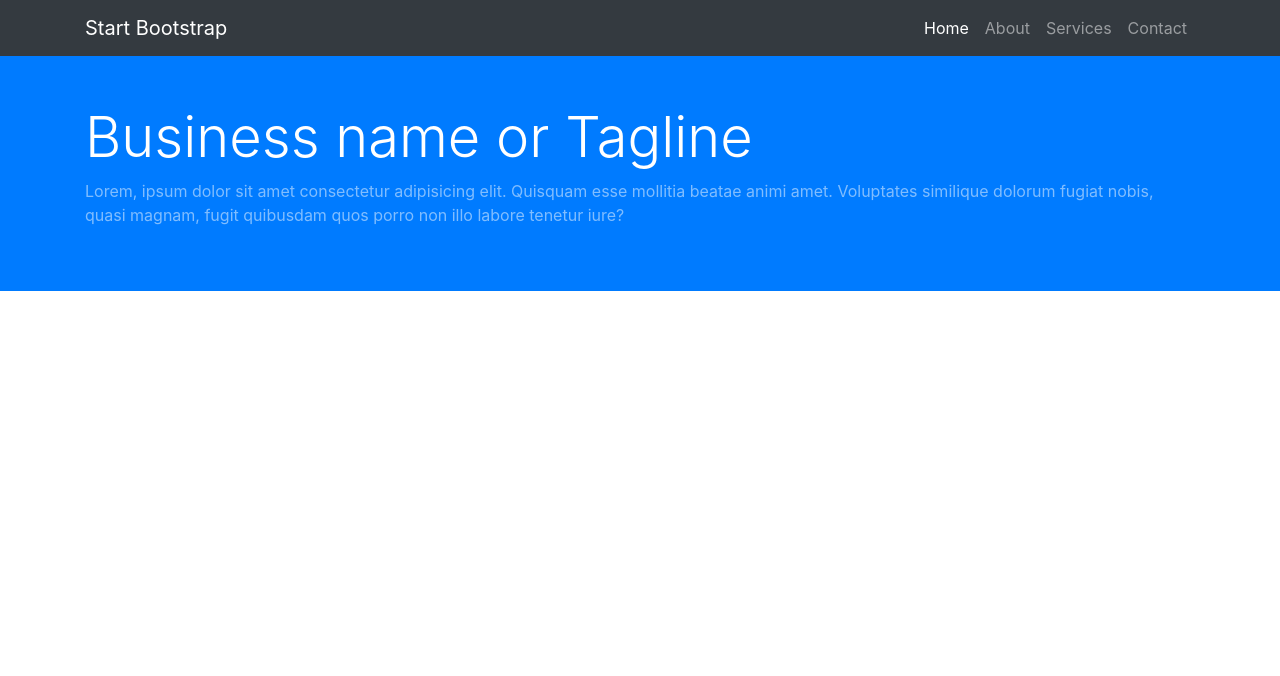
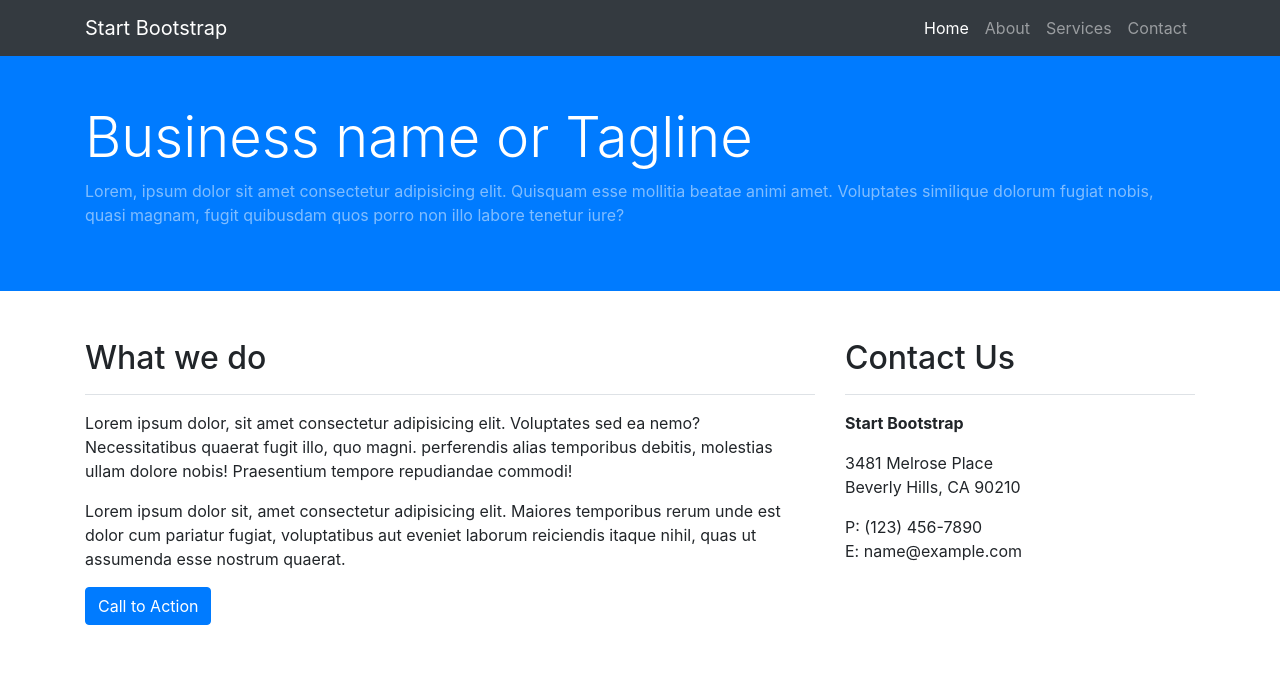
Before and after one commit to SeunMatthew086/bootstrap-project-4, a plain HTML site: page index.html in a window 1280 px wide. Drawn offline with Linux system fonts and the light colour scheme.

Commit message:
Added about-us section on bootstrap project

```diff
--- a/index.html
+++ b/index.html
@@ -43,6 +43,37 @@
             fugit quibusdam quos porro non illo labore tenetur iure?</p>
         </div>
       </header>
+
+      <section>
+        <div class="about-us">
+          <div class="container py-5">
+            <div class="row">
+              <div class="col-8">
+                <h2 class="border-bottom pb-3 mb-3">What we do</h2>
+                <p>Lorem ipsum dolor, sit amet consectetur adipisicing elit. Voluptates sed ea nemo?
+                  Necessitatibus quaerat fugit illo, quo magni. perferendis alias temporibus debitis,
+                  molestias ullam dolore nobis! Praesentium tempore repudiandae commodi!</p>
+                <p>Lorem ipsum dolor sit, amet consectetur adipisicing elit. Maiores temporibus rerum unde
+                  est dolor cum pariatur fugiat, voluptatibus aut eveniet laborum reiciendis itaque nihil,
+                  quas ut assumenda esse nostrum quaerat.</p>
+                <button class="btn btn-primary"> Call to Action</button>
+              </div>
+              <div class="col-4">
+                <h2 class="border-bottom pb-3 mb-3">Contact Us</h2>
+                <p class="font-weight-bold">Start Bootstrap</p>
+                <ul class="list-unstyled">
+                  <li>3481 Melrose Place</li>
+                  <li>Beverly Hills, CA 90210</li>
+                </ul>
+                <ul class="list-unstyled">
+                  <li >P: (123) 456-7890</li>
+                  <li>E: name@example.com</li>
+                </ul>
+              </div>
+            </div>
+          </div>
+        </div>
+      </section>
     </main>
 </body>
 </html>
```
